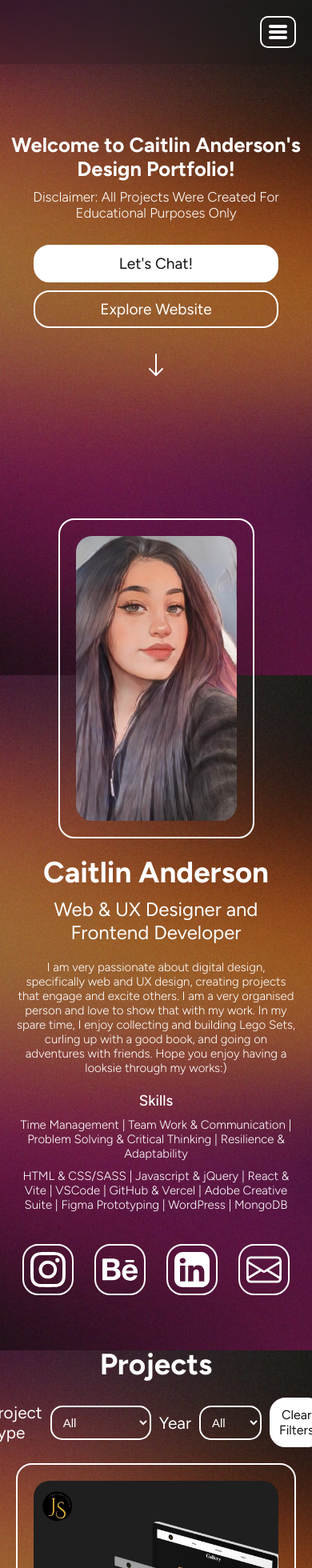
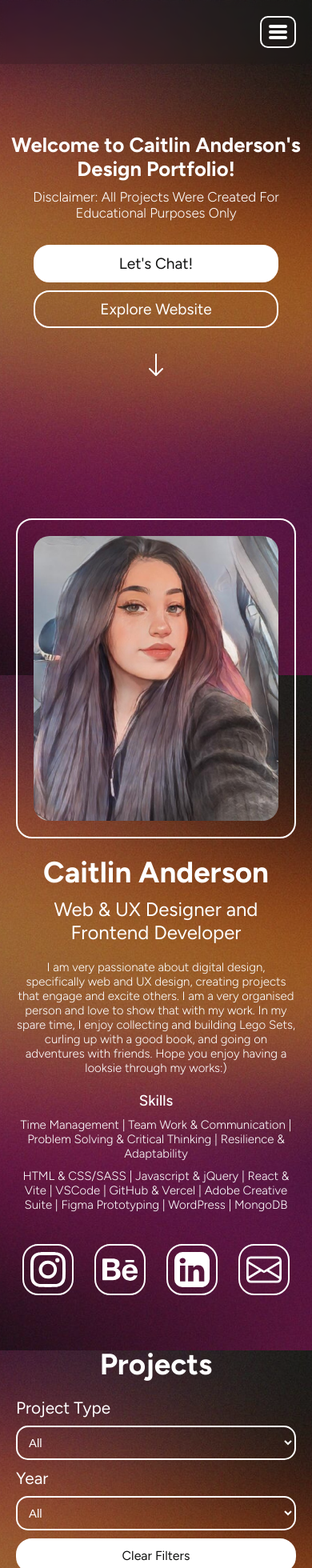
Before and after one commit to caitlinanderson099/Caitlin-Anderson, a React (Vite) app: page /#/ in a window 390 px wide. Shown: the top 1960 px of the page at 80% size. Built offline with nearby package versions, Linux system fonts and the light colour scheme; no server answers; a web font is replaced by a local one.

Commit message:
fixed up a litlte bit of the responsiveness

```diff
--- a/src/App.css
+++ b/src/App.css
@@ -12,6 +12,11 @@ body {
   background: linear-gradient(rgba(0,0,0,0.3), rgba(0,0,0,0.3)), url('/bg-landing.jpg');
   background-size: cover;
   background-position: center;
+}
+
+.home {
+  max-width: 100vw;
+
 }
 
 /* Navbar CSS */
@@ -224,6 +229,9 @@ body {
 
 /* mobile for landing */
 @media screen and (max-width: 600px) {
+  .home {
+    max-width: 100vw;
+  }
   .landing-page {
     display: flex;
     flex-direction: column;
@@ -325,6 +333,9 @@ body {
     flex-direction: column;
     align-items: center;
     padding: 0%;
+    .img-cont {
+      width: 100%;
+    }
     .about-info {
       align-items: center;
       .about-group {
@@ -466,6 +477,21 @@ body {
   .projects-page {
     flex-direction: column;
     align-items: center;
+    .filter-cont {
+      flex-direction: column;
+      width: 100%;
+      .filter-group {
+        flex-direction: column;
+        align-items: flex-start;
+        width: 100%;
+        select {
+          width: 100%;
+        }
+      }
+      button {
+        width: 100%;
+      }
+    }
     h2 {
       text-align: center;
     }
@@ -483,7 +509,6 @@ body {
   flex-direction: column;
   font-family: "Figtree", sans-serif;
   padding: 20px;
-  /* height: 80vh; */
   .heading-text {
       display: flex;
       flex-direction: column;
@@ -572,6 +597,8 @@ body {
       display: flex;
       flex-direction: column;
       align-items: center;
+      width: 100%;
+      margin-top: 7%;
       .form-group {
         width: 100%;
         text-align: left;
@@ -676,20 +703,22 @@ body {
 
 /* mobile for single project */
 @media screen and (max-width: 600px) {
-  .single-page .single-project-details {
+  .single-page {
+    max-width: 100vw;
+    .single-project-details {
       padding-top: 20%;
       grid-template-columns: 1fr;
+      align-items: center;
       .single-project-left {
-      padding: 0px 20px;
-      margin: 0px;
         display: flex;
         flex-direction: column;
         align-items: center;
+        padding: 0px;
         button {
           width: 100%;
         }
         .img-cont {
-        width: 500px;
+          max-width: 100vw;
         }
       }
       .single-project-right {
@@ -703,3 +732,4 @@ body {
       }
     }
   }
+}
```
Lines whose indentation alone changed are shown as unchanged.
